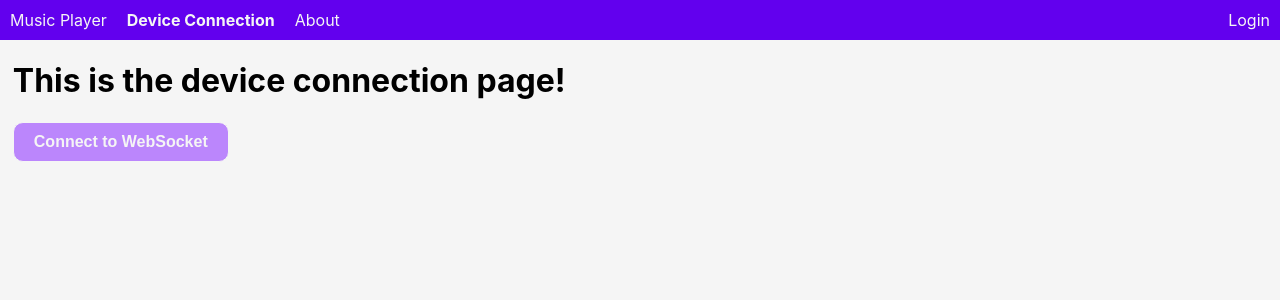
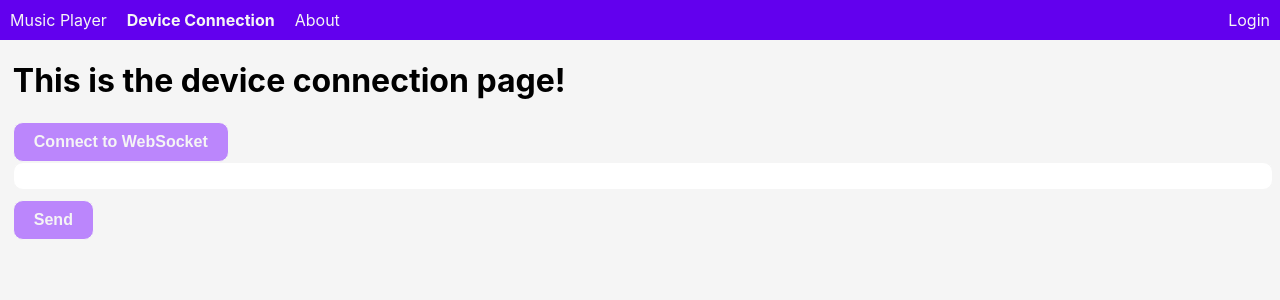
Before and after one commit to rileycleavenger/TheModernJukebox, a React (Create React App) app in the folder the-modern-jukebox-react-app/: page /device-connection in a window 1280 px wide. Shown: the top 300 px of the page. Built offline with nearby package versions, Linux system fonts and the light colour scheme.

Commit message:
added msg textbox

```diff
--- a/the-modern-jukebox-react-app/src/pages/device-connection/components/WebSocketListener/WebSocketListener.tsx
+++ b/the-modern-jukebox-react-app/src/pages/device-connection/components/WebSocketListener/WebSocketListener.tsx
@@ -5,6 +5,7 @@ import React, { useEffect, useState } from 'react';
 const WebSocketListener: React.FC = () => {
   const [messages, setMessages] = useState<string[]>([]);
   const [ws, setWs] = useState<WebSocket | null>(null);
+  const [inputMessage, setInputMessage] = useState('');
 
   useEffect(() => {
     if (ws) {
@@ -27,11 +28,26 @@ const WebSocketListener: React.FC = () => {
     }
   };
 
+  const sendMessage = () => {
+    if (ws && inputMessage.trim() !== '') {
+      ws.send(inputMessage);
+      setInputMessage(''); // Clear the input field after sending
+    }
+  };
+
   return (
     <div>
       <button onClick={toggleConnection}>
         {ws ? 'Disconnect from WebSocket' : 'Connect to WebSocket'}
       </button>
+      <div>
+        <input
+          type="text"
+          value={inputMessage}
+          onChange={(e) => setInputMessage(e.target.value)}
+        />
+        <button onClick={sendMessage}>Send</button>
+      </div>
       <div>
         {messages.map((message, index) => (
           <p key={index}>{message}</p>
--- a/the-modern-jukebox-react-app/src/server.js
+++ b/the-modern-jukebox-react-app/src/server.js
@@ -5,9 +5,13 @@ const WebSocket = require('ws');
 const wss = new WebSocket.Server({ port: 8080 });
 
 wss.on('connection', (ws) => {
-  console.log('Connection made');
+  console.log('Connection established');
 
   ws.on('message', (message) => {
     console.log(`Received: ${message}`);
+    // Handle the incoming message from the client
   });
+
+  // Example: Sending a message back to the client
+  ws.send('Hello, client! You are now connected to the WebSocket server.');
 });
```
